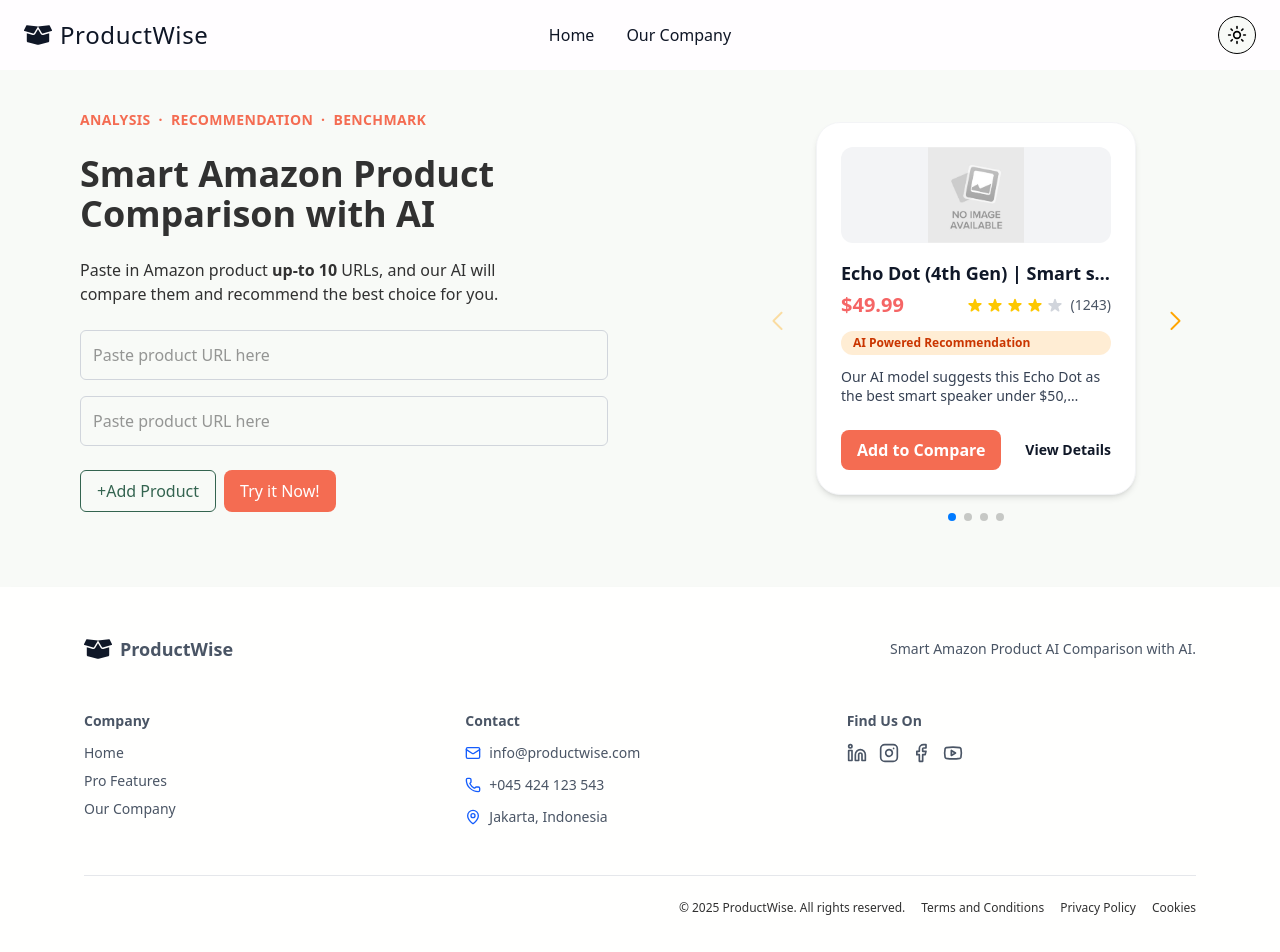
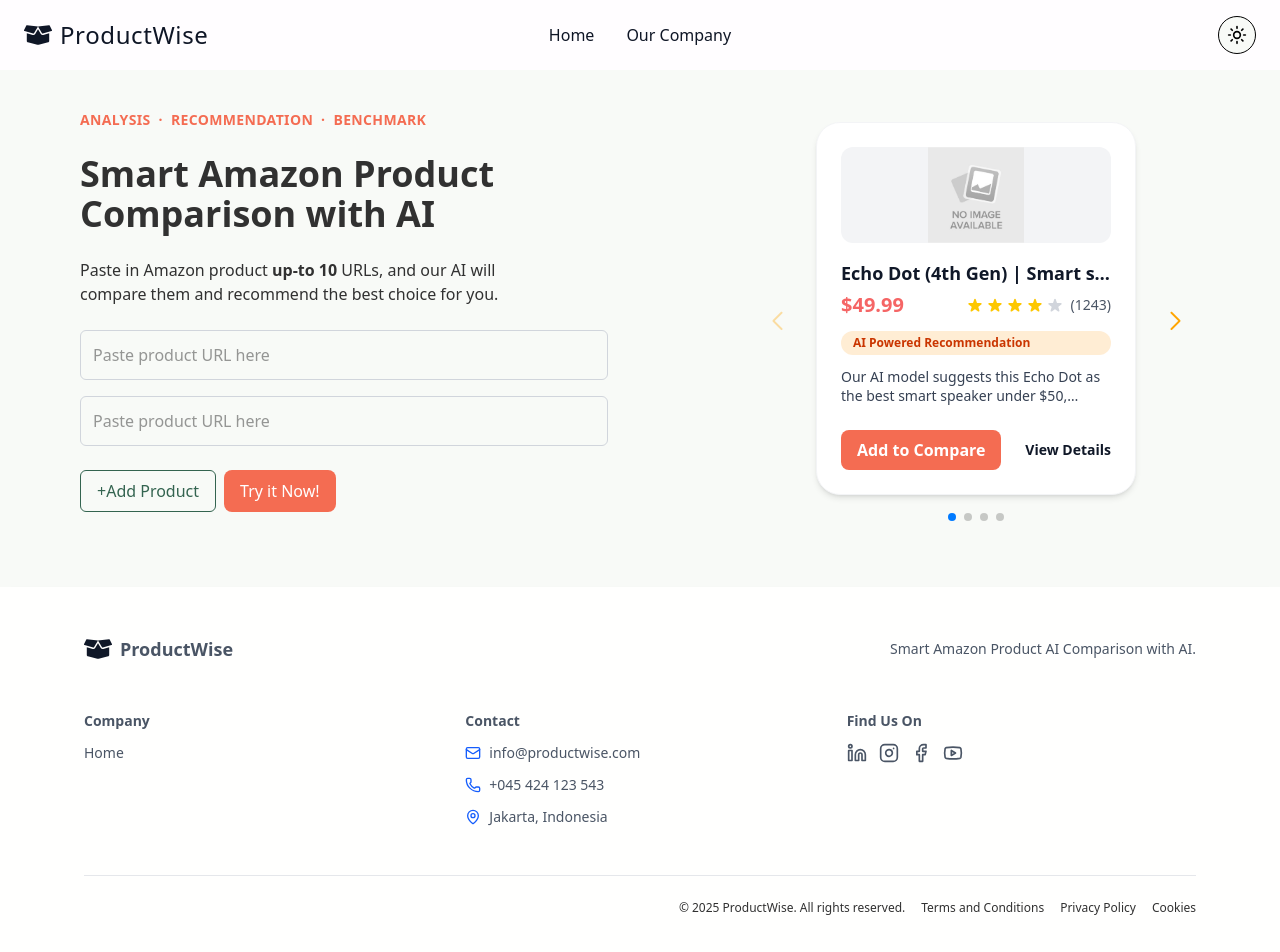
Before and after one commit to sayidmabrur/amazon-comparison-AI, a Next.js app: page / in a window 1280 px wide. Shown: the top 952 px of the page. Built offline with nearby package versions, Linux system fonts and the light colour scheme.

Commit message:
hide navbar:

```diff
--- a/src/components/layout/Footer.tsx
+++ b/src/components/layout/Footer.tsx
@@ -50,8 +50,8 @@ export default function Footer() {
                         <h3 className="font-bold mb-3">Company</h3>
                         <ul className="space-y-2">
                             <li><a href="#" className="hover:text-blue-600">Home</a></li>
-                            <li><a href="#" className="hover:text-blue-600">Pro Features</a></li>
-                            <li><a href="#" className="hover:text-blue-600">Our Company</a></li>
+                            {/* <li><a href="#" className="hover:text-blue-600">Pro Features</a></li>
+                            <li><a href="#" className="hover:text-blue-600">Our Company</a></li> */}
                         </ul>
                     </div>
 
```
